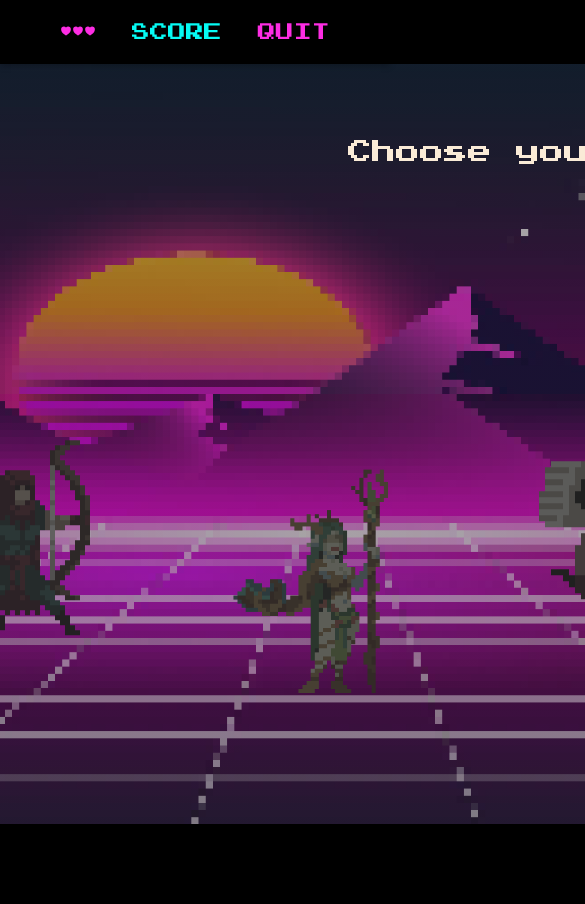
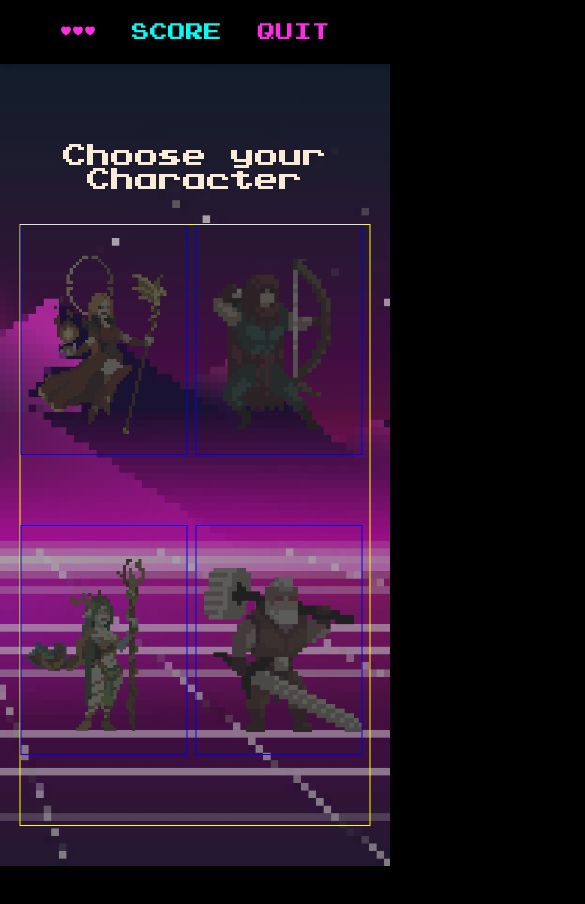
Before and after one commit to colingreens/ui-rpg_deprecated, a React (Vite) app: page /character in a window 390 px wide. Shown: the top 904 px of the page, 585 px wide, since content can reach past the window. After the commit the page ends 866 px from the top, so only its background shows below. Built offline with nearby package versions, Linux system fonts and the light colour scheme.

Commit message:
somewhat mobile friendly character select

```diff
--- a/src/user/components/CharacterSelectItem.module.css
+++ b/src/user/components/CharacterSelectItem.module.css
@@ -1,17 +1,17 @@
 .card {
   position: relative;
-  left: -5%;
-  width: 600px;
-  height: 600px;
-  display: flex;
+  width: 25%;
+  height: 100%;
 }
 
 .archer {
-  height: 400px;
-  width: 200px;
+  height: 100%;
+  width: 100%;
+
   background-image: url("/archer-idle.png");
   background-size: initial;
   background-position: center;
+  margin-top: 10%;
   filter: grayscale(50%) contrast(50%) brightness(50%);
   overflow: hidden;
   animation: moveInLeft 1s ease-out;
@@ -29,8 +29,9 @@
 }
 
 .barb {
-  height: 400px;
-  width: 200px;
+  height: 100%;
+  width: 100%;
+  margin-top: 10%;
   background-image: url("/barb-idle.png");
   background-size: initial;
   background-position: center;
@@ -51,10 +52,10 @@
 }
 
 .druid {
-  height: 400px;
-  width: 400px;
+  height: 100%;
+  width: 100%;
   background-image: url("/druid-idle.png");
-  background-size: 130%;
+  background-size: 500px;
   background-position: center;
   filter: grayscale(50%) contrast(50%) brightness(50%);
   overflow: hidden;
@@ -73,10 +74,10 @@
 }
 
 .fire-mage {
-  height: 400px;
-  width: 400px;
+  height: 100%;
+  width: 100%;
   background-image: url("/fire-mage.png");
-  background-size: 130%;
+  background-size: 500px;
   background-position: center;
   background-repeat: no-repeat;
   filter: grayscale(50%) contrast(50%) brightness(50%);
@@ -146,3 +147,25 @@
     transform: translateX(0);
   }
 }
+
+@media (max-width: 400px) {
+  .card {
+    height: 230px;
+    width: 167px;
+    border: 1px solid blue;
+  }
+
+  .archer {
+    margin-top: 20%;
+    background-size: 600px;
+  }
+  .barb {
+    background-size: 600px;
+  }
+  .druid {
+    background-size: 400px;
+  }
+  .fire-mage {
+    background-size: 400px;
+  }
+}
--- a/src/user/components/CharacterSelectList.module.css
+++ b/src/user/components/CharacterSelectList.module.css
@@ -1,7 +1,17 @@
 .list {
   height: 100%;
-  width: 100%;
   display: flex;
-  align-items: center;
-  align-content: center;
+  position: relative;
+  /* border: 1px solid yellow; */
+  margin: 0 auto;
 }
+
+@media (max-width: 400px) {
+  .list {
+    display: grid;
+    grid-template-columns: repeat(auto-fit, minmax(150px, 1fr));
+    position: relative;
+    border: 1px solid yellow;
+    margin: 0 auto;
+  }
+}
--- a/src/user/pages/CharacterSelect.module.css
+++ b/src/user/pages/CharacterSelect.module.css
@@ -17,8 +17,8 @@ GREY COLOR:
   background-repeat: no-repeat;
   background-size: cover;
   background-position: top;
-  height: 90vh;
-  min-width: 1200px;
+  height: 95vh;
+  position: relative;
 }
 
 .title {
@@ -29,10 +29,20 @@ GREY COLOR:
 }
 
 .characters {
-  width: 1200px;
-  height: 40%;
+  height: 30%;
+  width: 90%;
   position: absolute;
+  top: 40%;
   left: 50%;
-  top: 80%;
-  transform: translate(-50%, -50%);
+  transform: translate(-50%);
+  /* border: 1px solid crimson; */
+  max-width: 1200px;
 }
+
+@media (max-width: 400px) {
+  .characters {
+    height: 75%;
+    /* border: 1px solid crimson; */
+    top: 20%;
+  }
+}
```
